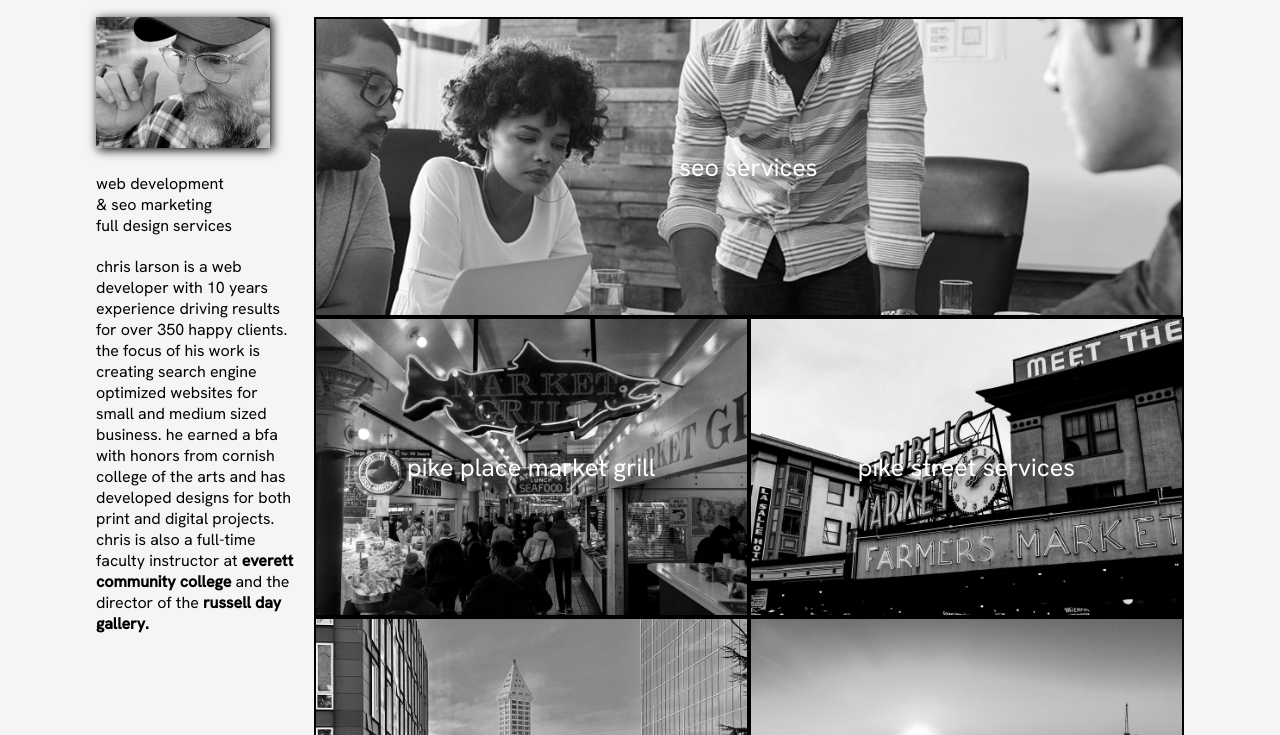
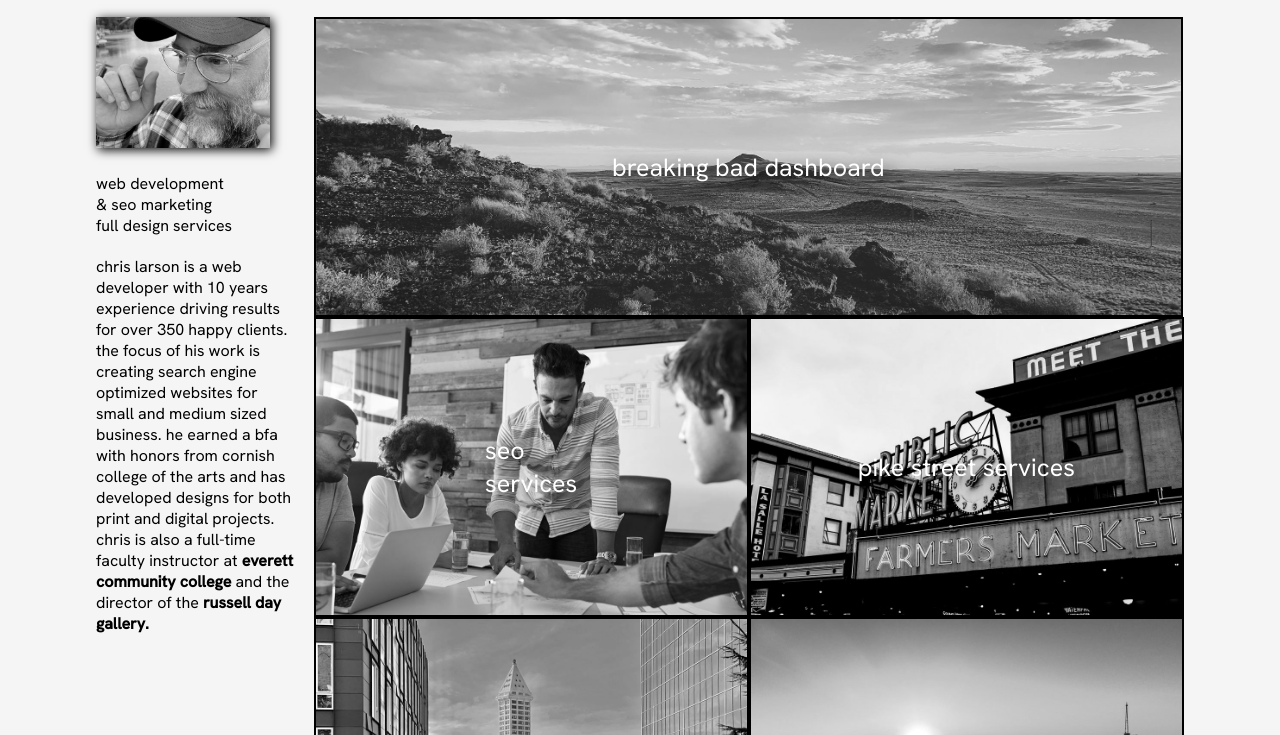
Before and after one commit to chlarson74/homework-62723, a plain HTML site: page index.html in a window 1280 px wide. Shown: the part 65-800 px from the top of the page. Drawn offline with Linux system fonts and the light colour scheme.

Commit message:
added team project one link

```diff
--- a/index.html
+++ b/index.html
@@ -31,13 +31,14 @@
         <!-- placed all the projects inside an article with 80% width -->
         <article id="work">
                 <!-- used project id instead of class for each individual project -->
+                <section class="project" id="bb-quote">
+                    <a href="https://jarell-chinn.github.io/BreakingBad_Dashboard/" target="_blank"><p>breaking bad dashboard</p> </a>
+                </section>
+
                 <section class="project" id="seo">
                     <a href="https://chlarson74.github.io/refactor-homework/" target="_blank"><p>seo services</p> </a>
                 </section>
 
-                <section class="project" id="pike-place">
-                    <p>pike place market grill</p>
-                </section>
                 <section class="project" id="pike-street">
                     <p>pike street services</p>
                 </section>
--- a/styles/portfolio.css
+++ b/styles/portfolio.css
@@ -103,6 +103,10 @@ article {
 }
 
 /* individual project classes for background images */
+#bb-quote {
+    background-image: url(../images/nm-1.jpg);
+}
+
 #seo {
     background-image: url(../images/seo-services.jpg);
 }
```
Also changed, not shown: images/nm-1.jpg (added).
